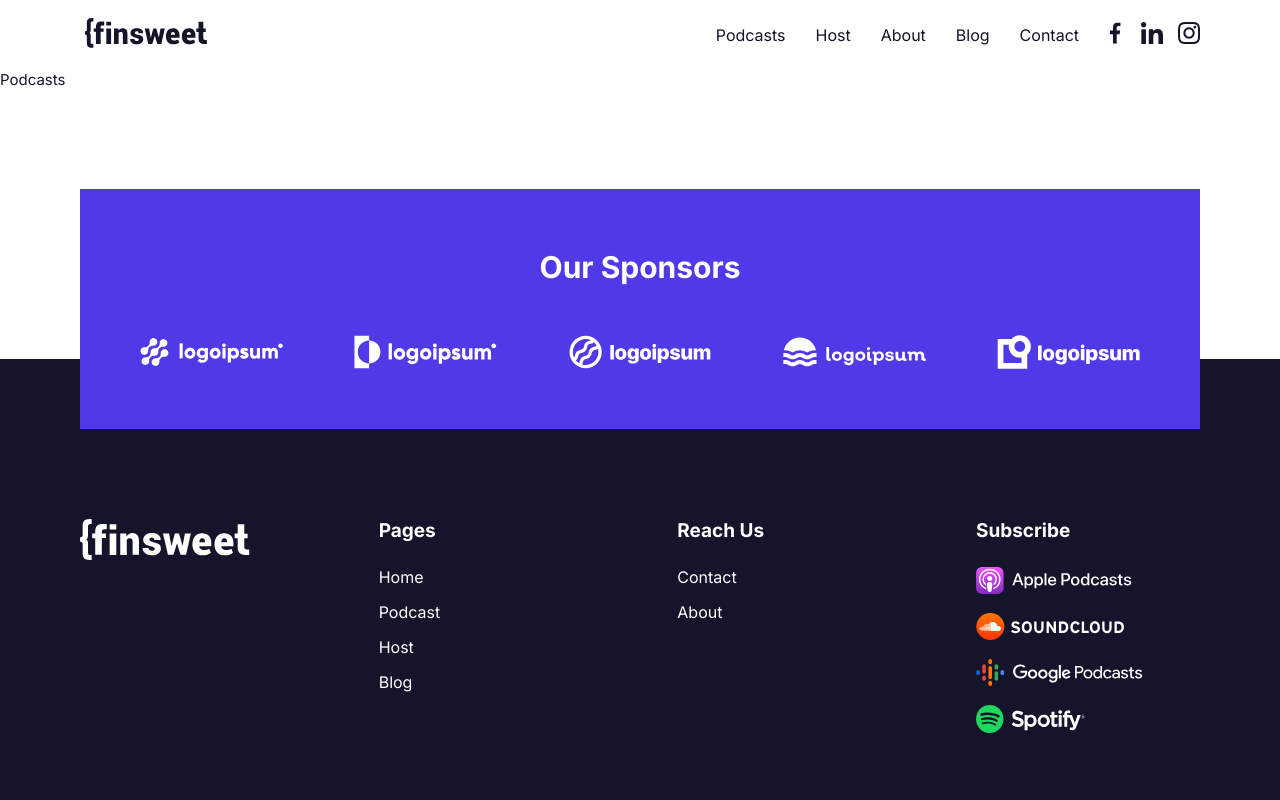
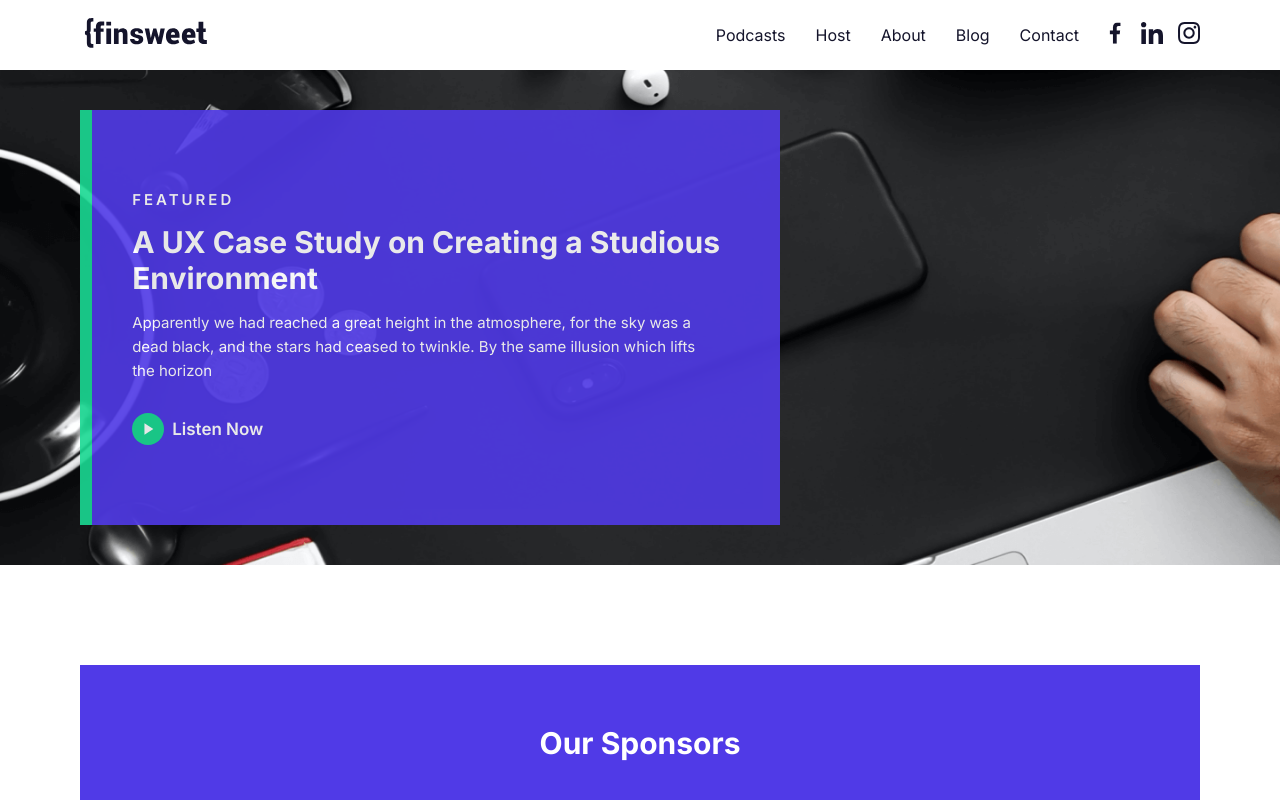
Before and after one commit to UmarkhonAkhmedov/podcast-react-app, a React (Create React App) app in the folder client-side/: page /podcasts in a window 1280 px wide. Shown: the top 800 px of the page. Built offline with nearby package versions, Linux system fonts and the light colour scheme.

Commit message:
Adding Hero Section for Podcast Section

```diff
--- /dev/null
+++ b/client-side/src/components/Podcast/PodHero.tsx
@@ -0,0 +1,26 @@
+import React from 'react'
+
+function PodHero() {
+  return (
+    <div className='site--podHero'>
+      <div className='container'>
+        <div className='podHero'>
+          <div className='podHero__line'>
+
+          </div>
+          <div className='podHero__content'>
+            <h4>FEATURED</h4>
+            <h2>A UX Case Study on Creating a Studious Environment </h2>
+            <p>Apparently we had reached a great height in the atmosphere, for the sky was a dead black, and the stars had ceased to twinkle. By the same illusion which lifts the horizon</p>
+            <div>
+              <img src='/Img/Podcasts/hero__play.svg' alt="Listen Icon" />
+              <span>Listen Now</span>
+            </div>
+          </div>
+        </div>
+      </div>
+    </div>
+  )
+}
+
+export default PodHero
--- a/client-side/src/pages/Podcasts.tsx
+++ b/client-side/src/pages/Podcasts.tsx
@@ -1,8 +1,11 @@
 import React from 'react'
+import PodHero from '../components/Podcast/PodHero'
 
 function Podcasts() {
   return (
-    <div>Podcasts</div>
+    <div>
+      <PodHero />
+    </div>
   )
 }
 
--- /dev/null
+++ b/client-side/src/styles/Podcast/_podHero.scss
@@ -0,0 +1,68 @@
+.site--podHero {
+  background-image: url("../../../public/Img/Podcasts/hero__background.png");
+  background-repeat: no-repeat;
+  background-size: cover;
+  padding: 40px 0;
+}
+
+.podHero {
+  display: flex;
+  background-color: #503AE7;
+  opacity: 0.9;
+  max-width: 700px;
+
+  &__line {
+    display: flex;
+    width: 25px;
+    background-color: #1AD993;
+  }
+
+  &__content {
+    padding: 80px 60px 80px 40px;
+    color: #ffffff;
+    @media screen and (max-width:768px){
+      padding: 60px 40px 60px 30px;
+    }
+    @media screen and (max-width:500px){
+      padding: 40px 30px 40px 20px;
+    }
+
+    h4 {
+      font-size: 15px;
+      font-weight: 600;
+      letter-spacing: 3px;
+      margin-bottom: 15px;
+      @media screen and (max-width:500px){
+        margin-bottom: 10px;
+        letter-spacing: 2px;
+      }
+    }
+
+    p {
+      margin: 15px 0 30px 0;
+      line-height: 24px;
+      @media screen and (max-width:500px){
+        margin: 10px 0 20px 0;
+        line-height: 22px;
+      }
+    }
+
+    div {
+      display: flex;
+      align-items: center;
+      cursor: pointer;
+      transition: all 0.3s ease-in-out;
+
+      img {
+        margin-right: 8px;
+      }
+      span {
+        font-size: 17px;
+        font-weight: 600;
+      }
+      &:hover {
+        color: #1AD993;
+      }
+    }
+  }
+}
--- a/client-side/src/styles/style.scss
+++ b/client-side/src/styles/style.scss
@@ -5,3 +5,4 @@
 @import "./Host/hosthero";
 @import "./components/main/footer";
 @import "./components/main/sponsors";
+@import "./Podcast/podHero";
```
